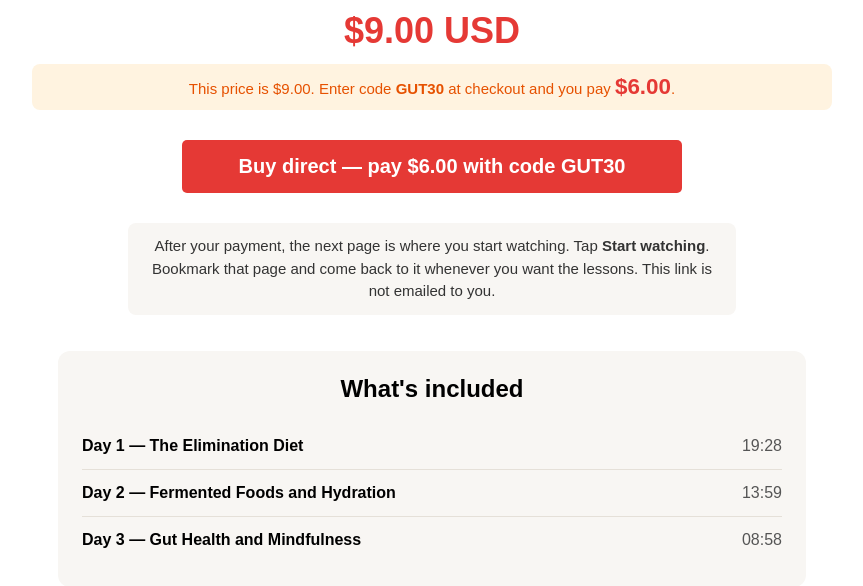
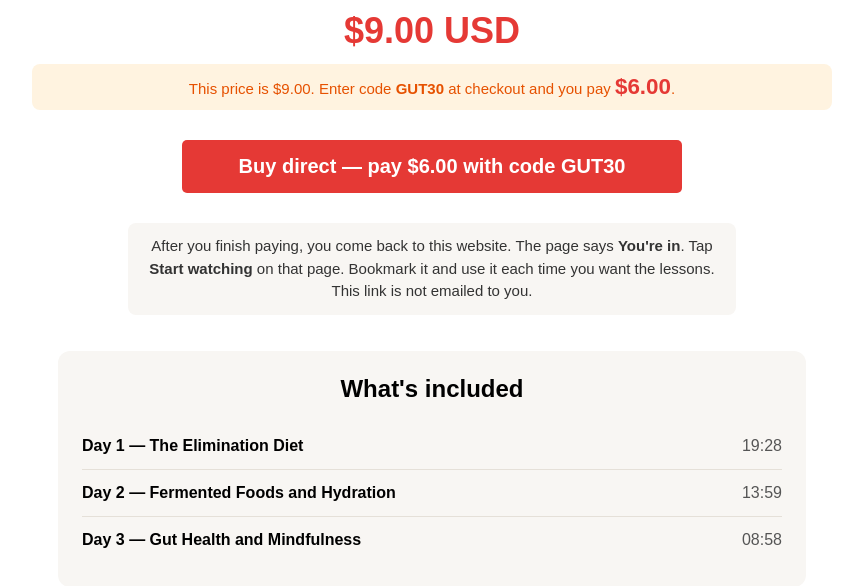
Before and after one commit to katrinakhan/hnfathimanutritionist, a Flask app: page /shop/3-day-gut-health in a window 1280 px wide. Shown: the part 548-1134 px from the top of the page, without its empty margins (208-1071 px from the left). Run offline with Flask 3, Linux system fonts and the light colour scheme.

Commit message:
Name the page buyers return to after payment.
The note now says the page says You're in, and that is where they tap Start watching.

```diff
--- a/templates/course_detail.html
+++ b/templates/course_detail.html
@@ -95,9 +95,10 @@
                         </button>
                     </form>
                     <p class="course-access-note">
-                        After your payment, the next page is where you start watching.
-                        Tap <strong>Start watching</strong>.
-                        Bookmark that page and come back to it whenever you want the lessons.
+                        After you finish paying, you come back to this website.
+                        The page says <strong>You're in</strong>.
+                        Tap <strong>Start watching</strong> on that page.
+                        Bookmark it and use it each time you want the lessons.
                         This link is not emailed to you.
                     </p>
                 {% endif %}
```
